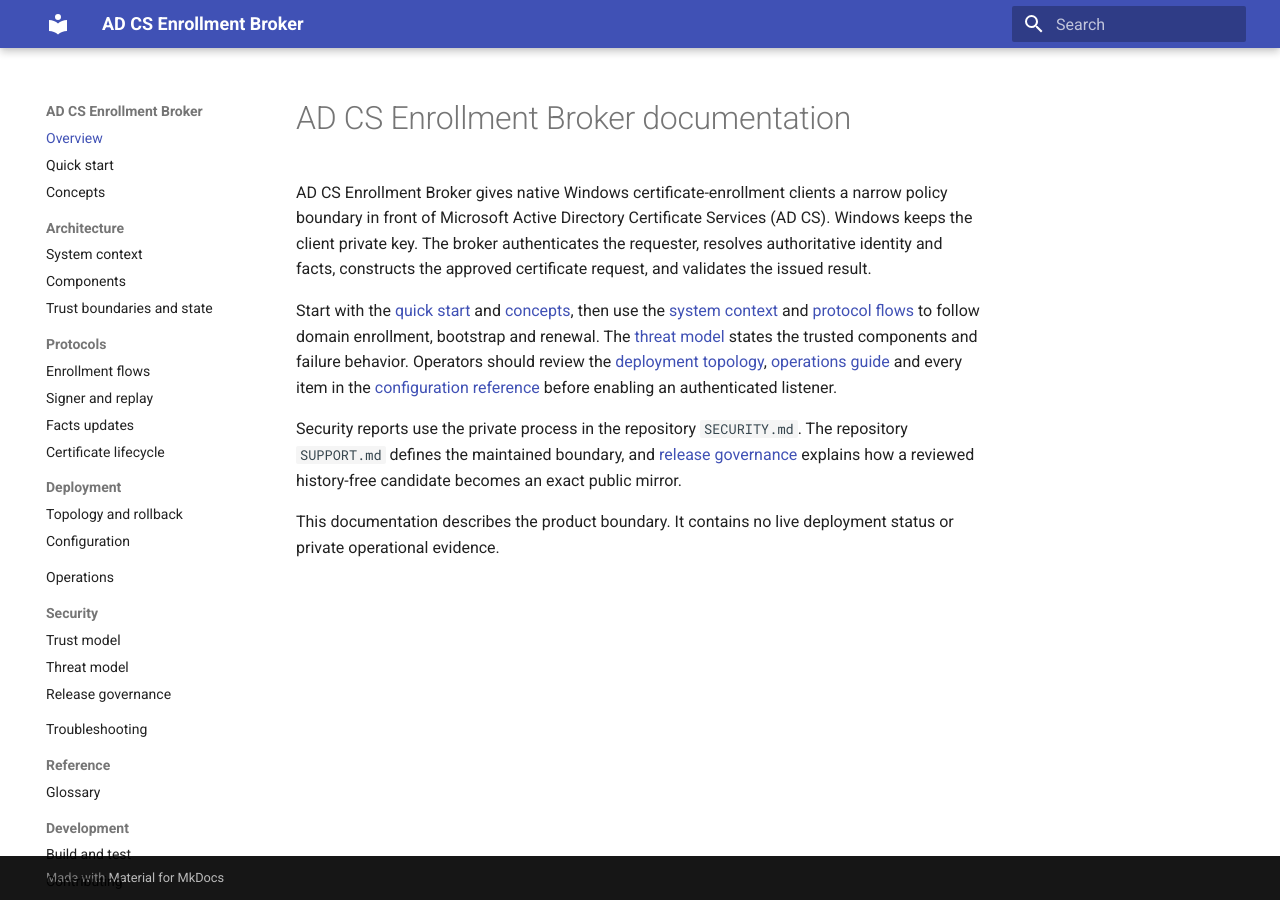
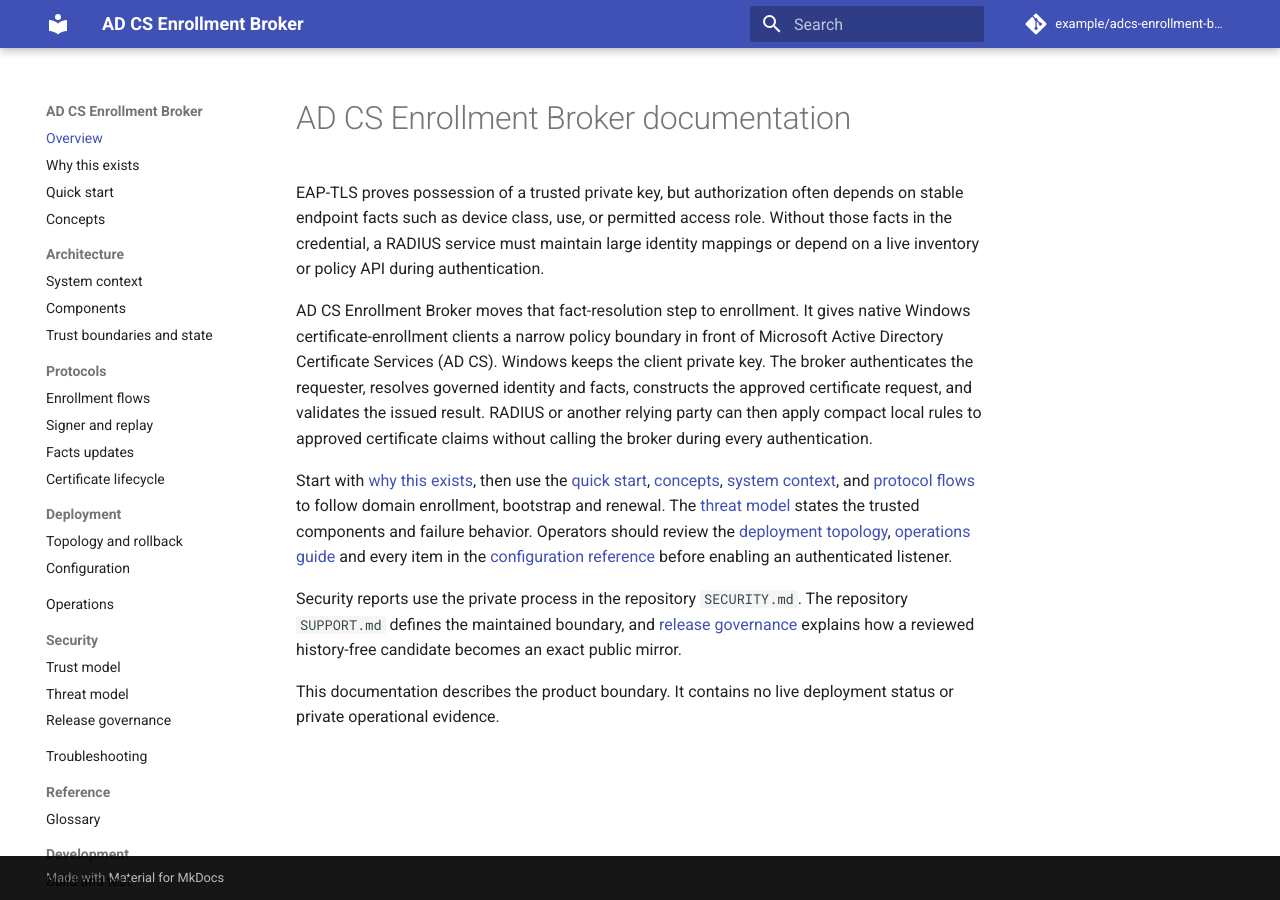
Before and after one commit to rovingclimber/adcs-enrollment-broker, an MkDocs documentation site: the page built from docs/index.md, in a window 1280 px wide. Built offline with MkDocs 1.6.1 and Material for MkDocs 9.7.7, drawn with Linux system fonts in a browser that asks for light colours; comment, search, counter and statistics services are not loaded.

Commit message:
Explain the certificate-carried endpoint facts problem
Document the authorization problem, broker approach, and signed-snapshot freshness boundary.

```diff
--- a/docs/index.md
+++ b/docs/index.md
@@ -1,13 +1,23 @@
 # AD CS Enrollment Broker documentation
 
-AD CS Enrollment Broker gives native Windows certificate-enrollment clients a
-narrow policy boundary in front of Microsoft Active Directory Certificate
-Services (AD CS). Windows keeps the client private key. The broker authenticates
-the requester, resolves authoritative identity and facts, constructs the
-approved certificate request, and validates the issued result.
+EAP-TLS proves possession of a trusted private key, but authorization often
+depends on stable endpoint facts such as device class, use, or permitted access
+role. Without those facts in the credential, a RADIUS service must maintain
+large identity mappings or depend on a live inventory or policy API during
+authentication.
 
-Start with the [quick start](quick-start.md) and [concepts](concepts.md), then
-use the [system context](architecture/system-context.md) and
+AD CS Enrollment Broker moves that fact-resolution step to enrollment. It gives
+native Windows certificate-enrollment clients a narrow policy boundary in front
+of Microsoft Active Directory Certificate Services (AD CS). Windows keeps the
+client private key. The broker authenticates the requester, resolves governed
+identity and facts, constructs the approved certificate request, and validates
+the issued result. RADIUS or another relying party can then apply compact local
+rules to approved certificate claims without calling the broker during every
+authentication.
+
+Start with [why this exists](why.md), then use the
+[quick start](quick-start.md), [concepts](concepts.md),
+[system context](architecture/system-context.md), and
 [protocol flows](protocols/enrollment-flows.md) to follow domain enrollment,
 bootstrap and renewal. The [threat model](security/threat-model.md) states the
 trusted components and failure behavior. Operators should review the
--- a/mkdocs.yml
+++ b/mkdocs.yml
@@ -1,5 +1,8 @@
 site_name: AD CS Enrollment Broker
 site_description: Policy and registration-authority broker for native Windows certificate enrollment
+site_url: https://example.github.io/adcs-enrollment-broker/
+repo_url: https://github.com/example/adcs-enrollment-broker
+repo_name: example/adcs-enrollment-broker
 docs_dir: docs
 site_dir: site
 strict: true
@@ -34,6 +37,7 @@
           format: !!python/name:pymdownx.superfences.fence_code_format
 nav:
   - Overview: index.md
+  - Why this exists: why.md
   - Quick start: quick-start.md
   - Concepts: concepts.md
   - Architecture:
```
Also changed, not shown: PUBLIC_EXPORT_MANIFEST.json (+20 -14 lines), README.md (+21 -1 lines), docs/architecture/system-context.md (+9 -1 lines), docs/concepts.md (+12 -2 lines), docs/protocols/facts-flow.md (+7 -0 lines), docs/why.md (added, +97 -0 lines).
